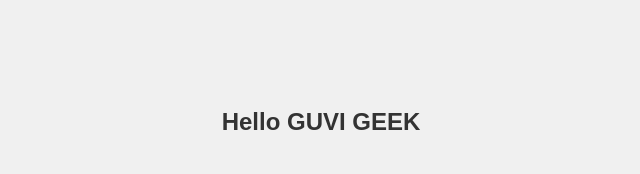
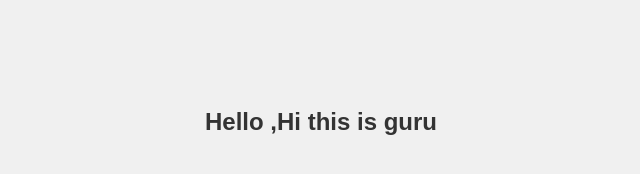
Before and after one commit to onlyforcloudaws/placementtask, a plain HTML site: page index.html in a window 1280 px wide. Shown: the whole page, without its empty margins (319-959 px from the left). Drawn offline with Linux system fonts and the light colour scheme.

Commit message:
Update index.html

```diff
--- a/index.html
+++ b/index.html
@@ -20,6 +20,6 @@
     </style>
 </head>
 <body>
-    <div class="message">Hello GUVI GEEK</div>
+    <div class="message">Hello ,Hi  this is guru</div>
 </body>
 </html>
```
